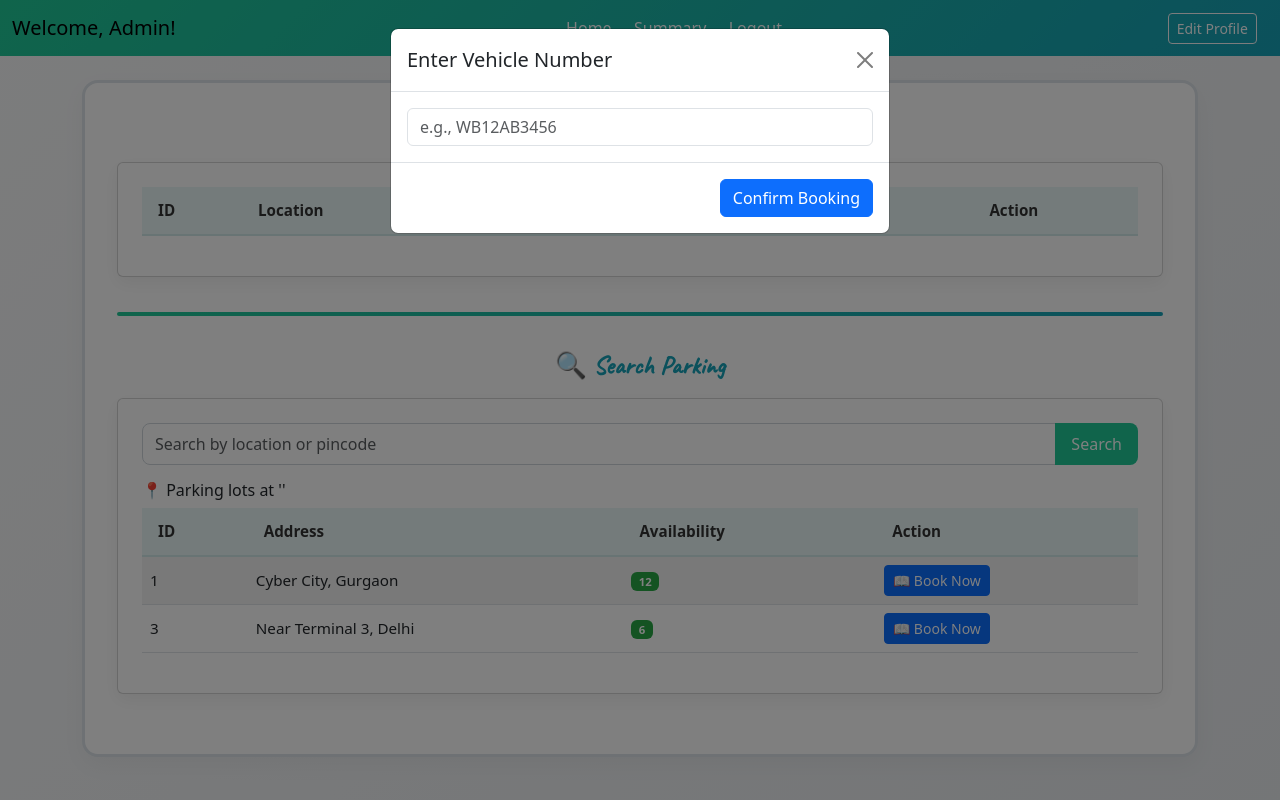
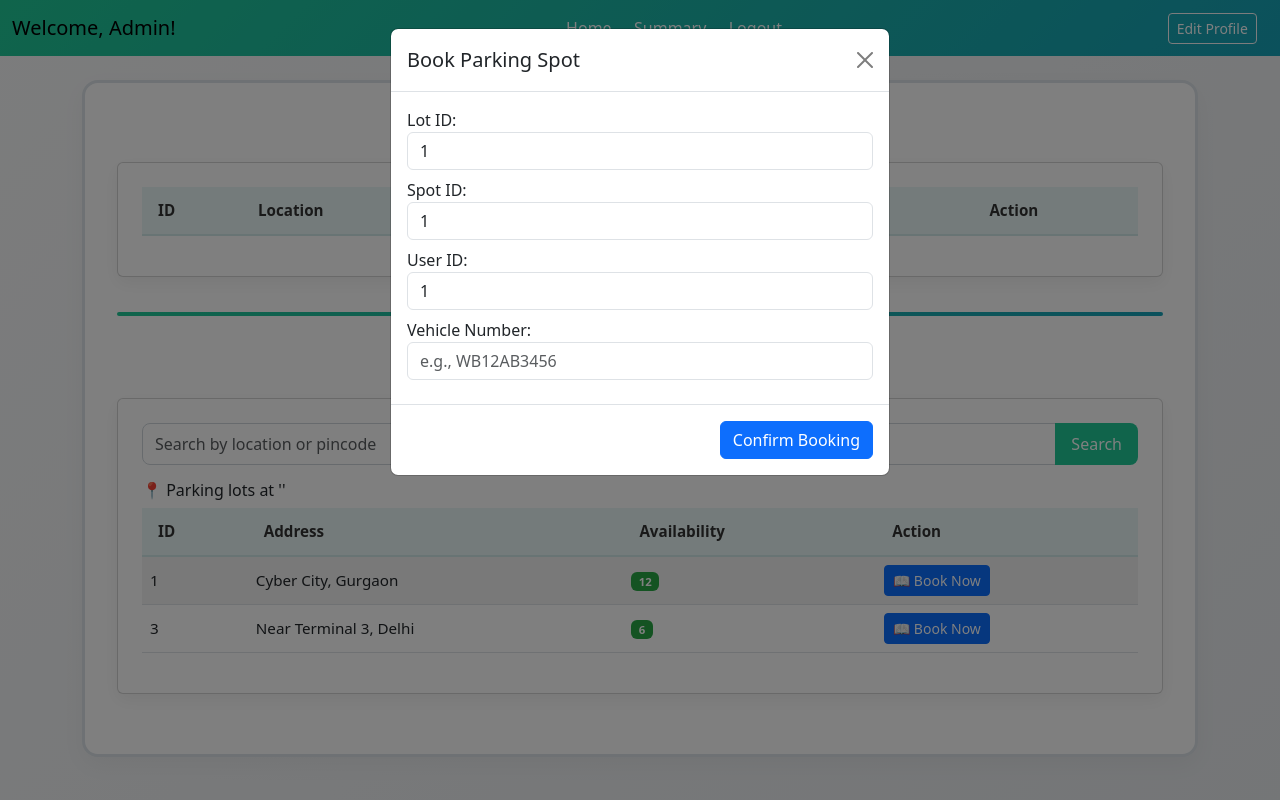
Before and after one commit to MEHULI102/parking, a Flask app: page /user_search in a window 1280 px wide, after a click on "📖 Book Now". Run offline with Flask 3, Linux system fonts and the light colour scheme; a user stored in the database is signed in; data comes from the database, SQL or seed files in the repository; both versions use the stored data as it was after the commit; lists and menus that the app fills with data are empty.

Commit message:
Milestone-VP User-Dashboard-Management

```diff
--- a/templates/user_dashboard.html
+++ b/templates/user_dashboard.html
@@ -10,7 +10,6 @@
 
 <body>
 <div class="main-container">
-
 
   <nav class="navbar navbar-expand-lg dashboard-navbar">
     <div class="container-fluid">
@@ -25,7 +24,6 @@
       </div>
     </div>
   </nav>
-
 
   {% with messages = get_flashed_messages(with_categories=true) %}
     {% if messages %}
@@ -42,7 +40,6 @@
 
   <div class="container py-4">
     <div class="dashboard-border">
-
 
       <h5 class="section-title text-center mb-3">🚗 Recent Parking History</h5>
       <div class="card glass-card">
@@ -66,17 +63,25 @@
                 <td>{{ res.vehicle_no }}</td>
                 <td>{{ res.parking_timestamp }}</td>
                 <td>
-                  {% if res.spot.status == 'O' %}
-                  <span class="badge bg-warning">Occupied</span>
+                  {% if res.leaving_timestamp == None %}
+                    <span class="badge bg-warning">Occupied</span>
                   {% else %}
-                  <span class="badge bg-success">Released</span>
+                    <span class="badge bg-success">Released</span>
                   {% endif %}
                 </td>
                 <td>
-                  {% if res.spot.status == 'O' %}
-                  <a href="/release/{{ res.id }}" class="btn btn-sm btn-danger"> Release</a>
+                  {% if res.leaving_timestamp == None %}
+                  <button class="btn btn-sm btn-danger"
+                          data-bs-toggle="modal"
+                          data-bs-target="#releaseModal"
+                          data-res-id="{{ res.id }}"
+                          data-vehicle-no="{{ res.vehicle_no }}"
+                          data-location="{{ res.lot.location }}"
+                          data-parking-time="{{ res.parking_timestamp }}">
+                    Release
+                  </button>
                   {% else %}
-                  <a href="/parkedout/{{ res.id }}" class="btn btn-sm btn-success"> Parked Out</a>
+                  <a href="/parkedout/{{ res.id }}" class="btn btn-sm btn-success">Parked Out</a>
                   {% endif %}
                 </td>
               </tr>
@@ -87,7 +92,6 @@
       </div>
 
       <hr class="inner-divider">
-
 
       <h5 class="section-title text-center mb-3">🔍 Search Parking</h5>
       <div class="card glass-card">
@@ -123,9 +127,16 @@
                   {% endif %}
                 </td>
                 <td>
-                  {% if lot.available_spots > 0 %}
-
-                  <button class="btn btn-sm btn-primary" data-bs-toggle="modal" data-bs-target="#vehicleModal" data-lot-id="{{ lot.id }}">📖 Book Now</button>
+                  {% set available_spot = lot.spots | selectattr("status", "equalto", "A") | list | first %}
+                  {% if available_spot %}
+                  <button class="btn btn-sm btn-primary"
+                          data-bs-toggle="modal"
+                          data-bs-target="#vehicleModal"
+                          data-lot-id="{{ lot.id }}"
+                          data-spot-id="{{ available_spot.id }}"
+                          data-user-id="{{ user.id }}">
+                    📖 Book Now
+                  </button>
                   {% else %}
                   <button class="btn btn-secondary btn-sm" disabled>Not Available</button>
                   {% endif %}
@@ -142,21 +153,59 @@
   </div>
 </div>
 
-
+<!-- Vehicle Booking Modal -->
 <div class="modal fade" id="vehicleModal" tabindex="-1" aria-labelledby="vehicleModalLabel" aria-hidden="true">
   <div class="modal-dialog">
     <form method="POST" id="vehicleForm">
       <div class="modal-content">
         <div class="modal-header">
-          <h5 class="modal-title" id="vehicleModalLabel">Enter Vehicle Number</h5>
-          <button type="button" class="btn-close" data-bs-dismiss="modal" aria-label="Close"></button>
+          <h5 class="modal-title">Book Parking Spot</h5>
+          <button type="button" class="btn-close" data-bs-dismiss="modal"></button>
         </div>
         <div class="modal-body">
-          <input type="text" name="vehicle_no" class="form-control" placeholder="e.g., WB12AB3456" required>
-          <input type="hidden" name="lot_id" id="modal-lot-id">
+          <div class="mb-2">
+            <label>Lot ID:</label>
+            <input type="text" id="modal-lot-id" class="form-control" readonly>
+          </div>
+          <div class="mb-2">
+            <label>Spot ID:</label>
+            <input type="text" id="modal-spot-id" class="form-control" readonly>
+          </div>
+          <div class="mb-2">
+            <label>User ID:</label>
+            <input type="text" id="modal-user-id" class="form-control" readonly>
+          </div>
+          <div class="mb-2">
+            <label>Vehicle Number:</label>
+            <input type="text" name="vehicle_no" class="form-control" placeholder="e.g., WB12AB3456" required>
+          </div>
         </div>
         <div class="modal-footer">
           <button type="submit" class="btn btn-primary">Confirm Booking</button>
+        </div>
+      </div>
+    </form>
+  </div>
+</div>
+
+<!-- Release Modal -->
+<div class="modal fade" id="releaseModal" tabindex="-1" aria-labelledby="releaseModalLabel" aria-hidden="true">
+  <div class="modal-dialog">
+    <form method="POST" id="releaseForm">
+      <div class="modal-content">
+        <div class="modal-header">
+          <h5 class="modal-title">Confirm Release</h5>
+          <button type="button" class="btn-close" data-bs-dismiss="modal"></button>
+        </div>
+        <div class="modal-body">
+          <p><strong>Spot ID:</strong> <span id="modal-spot-id-release"></span></p>
+          <p><strong>Vehicle No:</strong> <span id="modal-vehicle-no"></span></p>
+          <p><strong>Location:</strong> <span id="modal-location"></span></p>
+          <p><strong>Parking Time:</strong> <span id="modal-parking-time"></span></p>
+        </div>
+        <div class="modal-footer">
+          <button type="submit" class="btn btn-danger">Confirm Release</button>
+          <button type="button" class="btn btn-secondary" data-bs-dismiss="modal">Cancel</button>
         </div>
       </div>
     </form>
@@ -170,15 +219,38 @@
   vehicleModal.addEventListener('show.bs.modal', function (event) {
     const button = event.relatedTarget;
     const lotId = button.getAttribute('data-lot-id');
+    const spotId = button.getAttribute('data-spot-id');
+    const userId = button.getAttribute('data-user-id');
+
     document.getElementById('modal-lot-id').value = lotId;
+    document.getElementById('modal-spot-id').value = spotId;
+    document.getElementById('modal-user-id').value = userId;
   });
 
   document.getElementById('vehicleForm').addEventListener('submit', function (e) {
     e.preventDefault();
     const lotId = document.getElementById('modal-lot-id').value;
+    const spotId = document.getElementById('modal-spot-id').value;
     const form = e.target;
-    form.action = `/book/${lotId}`;
+    form.action = `/book/${lotId}/${spotId}`;
     form.submit();
+  });
+
+  const releaseModal = document.getElementById('releaseModal');
+  releaseModal.addEventListener('show.bs.modal', function (event) {
+    const button = event.relatedTarget;
+    const resId = button.getAttribute('data-res-id');
+    const vehicleNo = button.getAttribute('data-vehicle-no');
+    const location = button.getAttribute('data-location');
+    const parkingTime = button.getAttribute('data-parking-time');
+
+    document.getElementById('modal-spot-id-release').innerText = resId;
+    document.getElementById('modal-vehicle-no').innerText = vehicleNo;
+    document.getElementById('modal-location').innerText = location;
+    document.getElementById('modal-parking-time').innerText = parkingTime;
+
+    const form = document.getElementById('releaseForm');
+    form.action = `/release/${resId}`;
   });
 </script>
 
```
Also changed, not shown: backend/controllers.py (+65 -11 lines), instance/parking.sqlite3.
